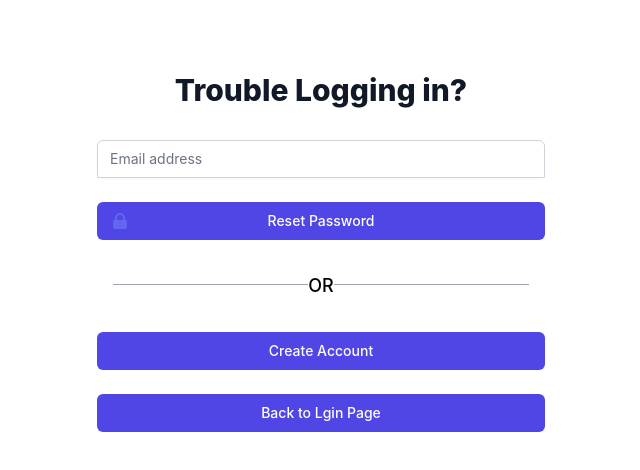
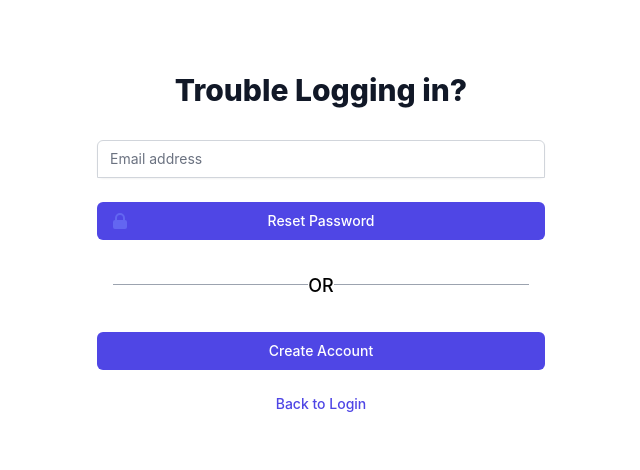
Before and after one commit to COS301-SE-2022/CryptoHub, a Next.js app in the folder client/: page /forgotPassword in a window 1280 px wide. Shown: the top 470 px of the page, without its empty margins (319-959 px from the left). Built offline with nearby package versions, Linux system fonts and the light colour scheme.

Commit message:
Update forgotPassword.js

```diff
--- a/client/pages/forgotPassword.js
+++ b/client/pages/forgotPassword.js
@@ -87,18 +87,16 @@
                   </button>
                 </div>
 
-                <div>
-                  <button
-                    type="submit"
-                    className="group relative w-full flex justify-center py-2 px-4 border border-transparent text-sm font-medium rounded-md text-white bg-indigo-600 hover:bg-indigo-700 focus:outline-none focus:ring-2 focus:ring-offset-2 focus:ring-indigo-500"
-                  >
-                    {loading ? (
-                      <p className="text-indigo-200">Loading...</p>
-                    ) : (
-                      <p className = "justify-center">Back to Lgin Page</p>
-                    )}
-                  </button>
-                </div>
+                <div className="flex items-center justify-center">
+              <div className="text-sm">
+                <a
+                  href="/login"
+                  className="font-medium text-indigo-600 hover:text-indigo-500"
+                >
+                  Back to Login
+                </a>
+              </div>
+            </div>
 
 
               </form>
```
